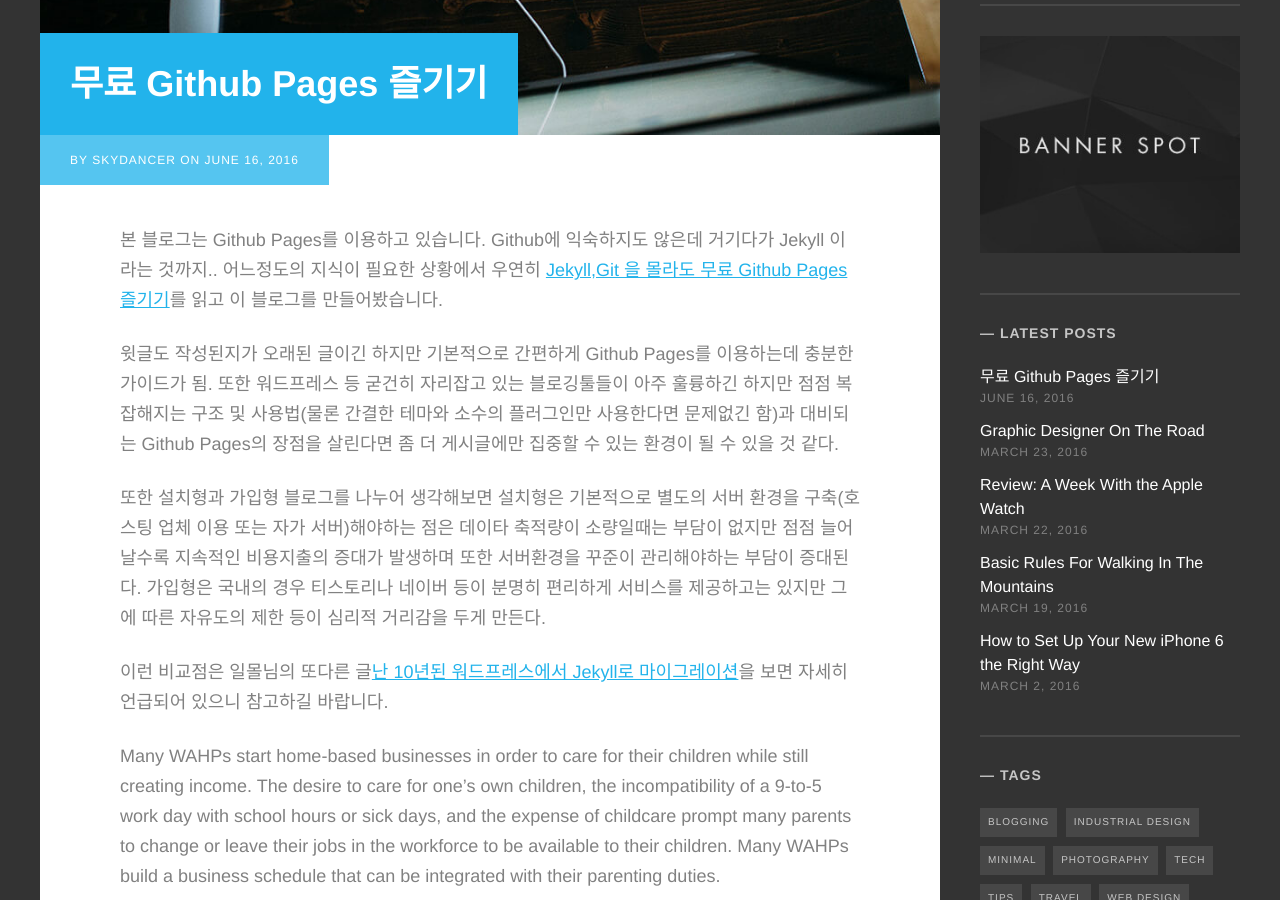
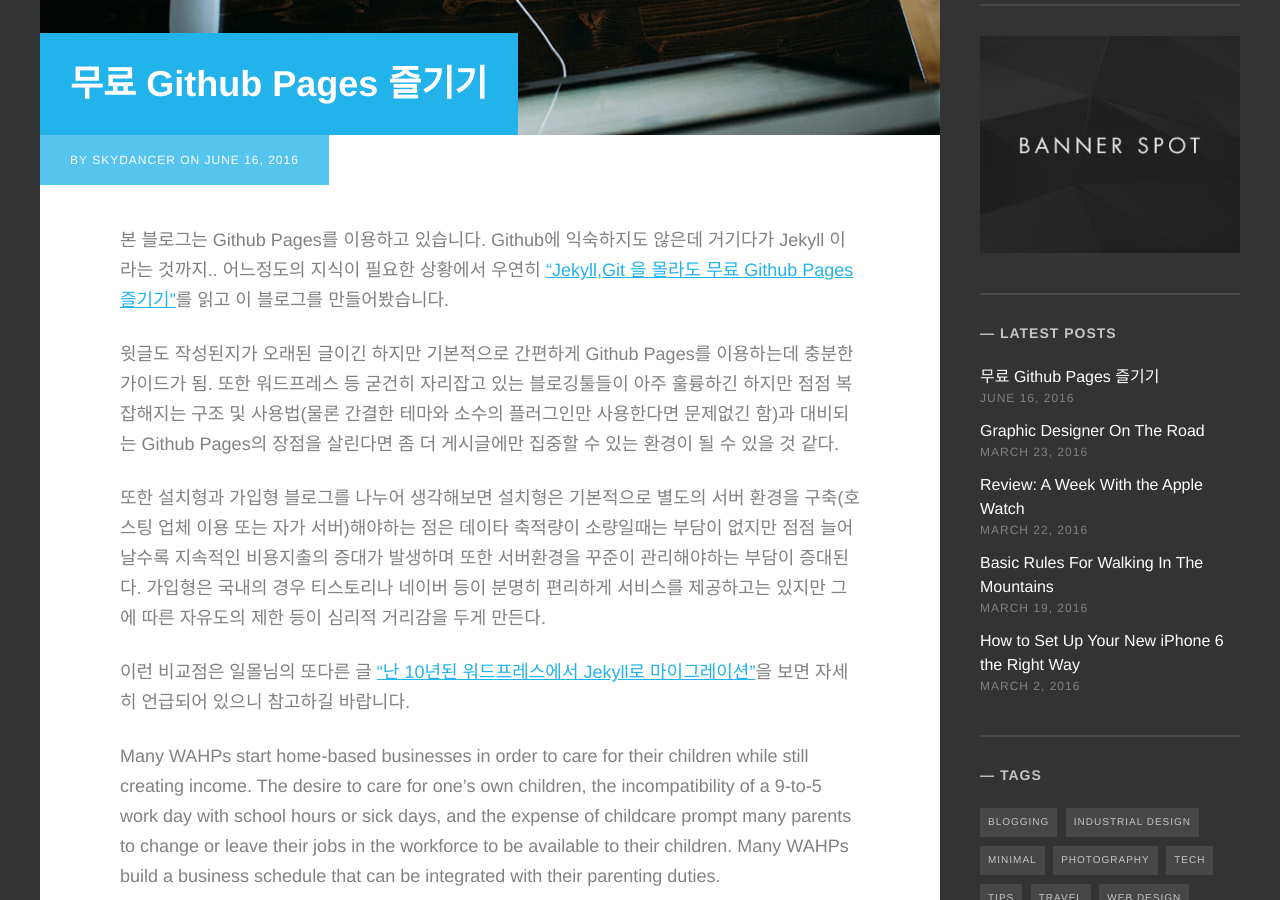
Before and after one commit to morgul71/morgul71.github.io, a Jekyll site: the page built from _posts/2016-06-16-무료 Github Pages 즐기기.md, in a window 1280 px wide and 900 px high, scrolled down 708 px. Built offline with Jekyll 4.4.1, drawn with Linux system fonts in a browser that asks for light colours; some web fonts are replaced.

```diff
--- a/_posts/2016-06-16-무료 Github Pages 즐기기.md
+++ b/_posts/2016-06-16-무료 Github Pages 즐기기.md
@@ -6,14 +6,14 @@ banner_image: Desk.jpg
 tags: [tips, work]
 ---
 
-본 블로그는 Github Pages를 이용하고 있습니다. Github에 익숙하지도 않은데 거기다가 Jekyll 이라는 것까지.. 어느정도의 지식이 필요한 상황에서 우연히 [Jekyll,Git 을 몰라도 무료 Github Pages 즐기기](http://ilmol.com/2015/01/Jekyll,Git-%EC%9D%84-%EB%AA%B0%EB%9D%BC%EB%8F%84-%EB%AC%B4%EB%A3%8C-Github-Pages-%EC%A6%90%EA%B8%B0%EA%B8%B0.html)를 읽고 이 블로그를 만들어봤습니다.
+본 블로그는 Github Pages를 이용하고 있습니다. Github에 익숙하지도 않은데 거기다가 Jekyll 이라는 것까지.. 어느정도의 지식이 필요한 상황에서 우연히  ["Jekyll,Git 을 몰라도 무료 Github Pages 즐기기"](http://ilmol.com/2015/01/Jekyll,Git-%EC%9D%84-%EB%AA%B0%EB%9D%BC%EB%8F%84-%EB%AC%B4%EB%A3%8C-Github-Pages-%EC%A6%90%EA%B8%B0%EA%B8%B0.html)를 읽고 이 블로그를 만들어봤습니다.
 
 윗글도 작성된지가 오래된 글이긴 하지만 기본적으로 간편하게 Github Pages를 이용하는데 충분한 가이드가 됨.
 또한 워드프레스 등 굳건히 자리잡고 있는 블로깅툴들이 아주 훌륭하긴 하지만 점점 복잡해지는 구조 및 사용법(물론 간결한 테마와 소수의 플러그인만 사용한다면 문제없긴 함)과 대비되는 Github Pages의 장점을 살린다면 좀 더 게시글에만 집중할 수 있는 환경이 될 수 있을 것 같다.
 
 또한 설치형과 가입형 블로그를 나누어 생각해보면 설치형은 기본적으로 별도의 서버 환경을 구축(호스팅 업체 이용 또는 자가 서버)해야하는 점은 데이타 축적량이 소량일때는 부담이 없지만 점점 늘어날수록 지속적인 비용지출의 증대가 발생하며 또한 서버환경을 꾸준이 관리해야하는  부담이 증대된다. 가입형은 국내의 경우 티스토리나 네이버 등이 분명히 편리하게 서비스를 제공하고는 있지만 그에 따른 자유도의 제한 등이 심리적 거리감을 두게 만든다.
 
-이런 비교점은 일몰님의 또다른 글[난 10년된 워드프레스에서 Jekyll로 마이그레이션](http://ilmol.com/2015/01/%EC%9B%8C%EB%93%9C%ED%94%84%EB%A0%88%EC%8A%A4%EC%97%90%EC%84%9C-Jekyll%EB%A1%9C-%EB%A7%88%EC%9D%B4%EA%B7%B8%EB%A0%88%EC%9D%B4%EC%85%98.html)을 보면 자세히 언급되어 있으니 참고하길 바랍니다.
+이런 비교점은 일몰님의 또다른 글 ["난 10년된 워드프레스에서 Jekyll로 마이그레이션"](http://ilmol.com/2015/01/%EC%9B%8C%EB%93%9C%ED%94%84%EB%A0%88%EC%8A%A4%EC%97%90%EC%84%9C-Jekyll%EB%A1%9C-%EB%A7%88%EC%9D%B4%EA%B7%B8%EB%A0%88%EC%9D%B4%EC%85%98.html)을 보면 자세히 언급되어 있으니 참고하길 바랍니다.
 
 
 <!--more-->
```
